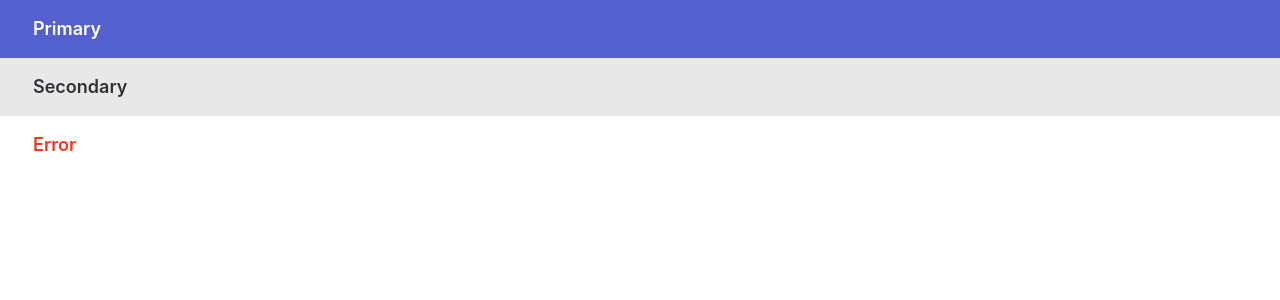
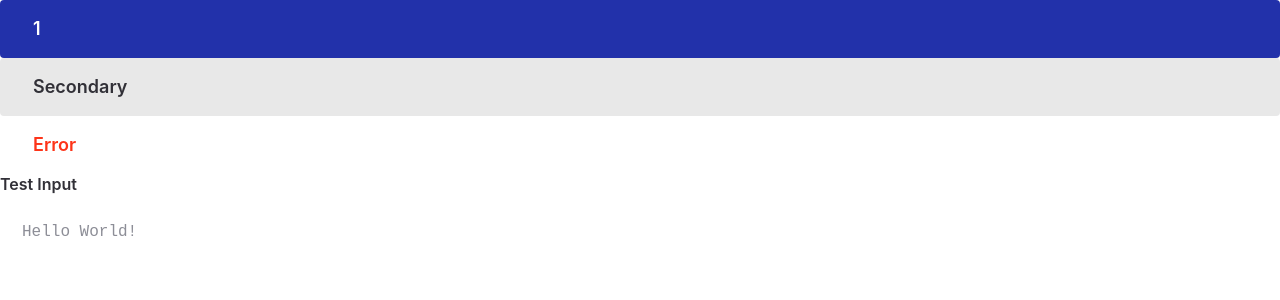
Before and after one commit to vl-domorad/fe45, a React (Create React App) app: page / in a window 1280 px wide. Shown: the top 300 px of the page. Built offline with nearby package versions, Linux system fonts and the light colour scheme.

Commit message:
[Lesson-38]: Изучение стейта и создание компонента input и textarea

```diff
--- a/src/App.tsx
+++ b/src/App.tsx
@@ -1,30 +1,58 @@
-import React from "react";
+import React, { useState } from "react";
 
 import Button, { ButtonTypes } from "./components/Button";
+import Input from "./components/Input";
 
 const App = () => {
+  const [index, setIndex] = useState(1);
+  const [inputValue, setInputValue] = useState("");
+
+  const onClickPrimary = () => {
+    setIndex((prevIndex) => prevIndex + 1);
+  };
+
+  const buttonArray = [
+    {
+      type: ButtonTypes.Primary,
+      title: index.toString(),
+      onClick: onClickPrimary,
+    },
+    {
+      type: ButtonTypes.Secondary,
+      title: "Secondary",
+      onClick: () => {
+        alert("Secondary");
+      },
+    },
+    {
+      type: ButtonTypes.Error,
+      title: "Error",
+      onClick: () => {
+        alert("Error");
+      },
+    },
+  ];
+
+  const onChange = (value: string) => {
+    setInputValue(value);
+  };
+
   return (
     <div>
-      <Button
-        type={ButtonTypes.Primary}
-        title={"Primary"}
-        onClick={() => {
-          alert("Primary");
-        }}
-      />
-      <Button
-        type={ButtonTypes.Secondary}
-        title={"Secondary"}
-        onClick={() => {
-          alert("Secondary");
-        }}
-      />
-      <Button
-        type={ButtonTypes.Error}
-        title={"Error"}
-        onClick={() => {
-          alert("Error");
-        }}
+      {buttonArray.map(({ type, title, onClick }, index) => (
+        <Button
+          key={`${type}_${index}`}
+          type={type}
+          title={title}
+          onClick={onClick}
+        />
+      ))}
+      <Input
+        isTextarea
+        title={"Test Input"}
+        placeholder={"Hello World!"}
+        onChange={onChange}
+        value={inputValue}
       />
     </div>
   );
--- a/src/components/Button/Button.module.scss
+++ b/src/components/Button/Button.module.scss
@@ -8,6 +8,7 @@
   line-height: 24px;
   box-sizing: border-box;
   border: 1px solid transparent;
+  border-radius: 4px;
   &:hover {
     cursor: pointer;
   }
--- /dev/null
+++ b/src/components/Input/Input.module.scss
@@ -0,0 +1,50 @@
+@import "src/styles/colors";
+
+.input {
+  padding: 18px 20px;
+  background-color: $white;
+  border: 2px solid transparent;
+  outline: 0;
+  font-weight: 400;
+  font-size: 16px;
+  line-height: 20px;
+  color: $secondary;
+  min-width: 544px;
+  border-radius: 4px;
+  resize: none;
+  &:hover,
+  &:focus {
+    border-color: $medium;
+  }
+  &:active {
+    border: 2px solid transparent;
+  }
+  &::placeholder {
+    color: $gray;
+  }
+}
+
+.disabled {
+  pointer-events: none;
+  color: $gray;
+  background-color: $light;
+}
+
+.title {
+  font-weight: 600;
+  font-size: 16px;
+  line-height: 20px;
+  color: $secondary;
+  margin-bottom: 8px;
+}
+.errorText {
+  color: $error;
+  font-weight: 400;
+  font-size: 16px;
+  line-height: 20px;
+  margin-top: 16px;
+}
+
+.errorInput {
+  border-color: $error;
+}
--- /dev/null
+++ b/src/components/Input/Input.tsx
@@ -0,0 +1,50 @@
+import React, { ChangeEvent, FC } from "react";
+import classNames from "classnames";
+
+import styles from "./Input.module.scss";
+
+type InputProps = {
+  title: string;
+  placeholder: string;
+  onChange: (value: string) => void;
+  value: string;
+  disabled?: boolean;
+  errorText?: string;
+  isTextarea?: boolean;
+};
+
+const Input: FC<InputProps> = ({
+  title,
+  errorText,
+  placeholder,
+  onChange,
+  disabled,
+  value,
+  isTextarea,
+}) => {
+  const onInputChange = (
+    event: ChangeEvent<HTMLInputElement | HTMLTextAreaElement>
+  ) => {
+    onChange(event.target.value);
+  };
+
+  const inputProps = {
+    onChange: onInputChange,
+    value,
+    placeholder,
+    className: classNames(styles.input, {
+      [styles.disabled]: disabled,
+      [styles.errorInput]: errorText,
+    }),
+  };
+
+  return (
+    <div>
+      <div className={styles.title}>{title}</div>
+      {isTextarea ? <textarea {...inputProps} /> : <input {...inputProps} />}
+      {errorText && <div className={styles.errorText}>{errorText}</div>}
+    </div>
+  );
+};
+
+export default Input;
--- /dev/null
+++ b/src/components/Input/index.ts
@@ -0,0 +1 @@
+export { default } from "./Input";
```
